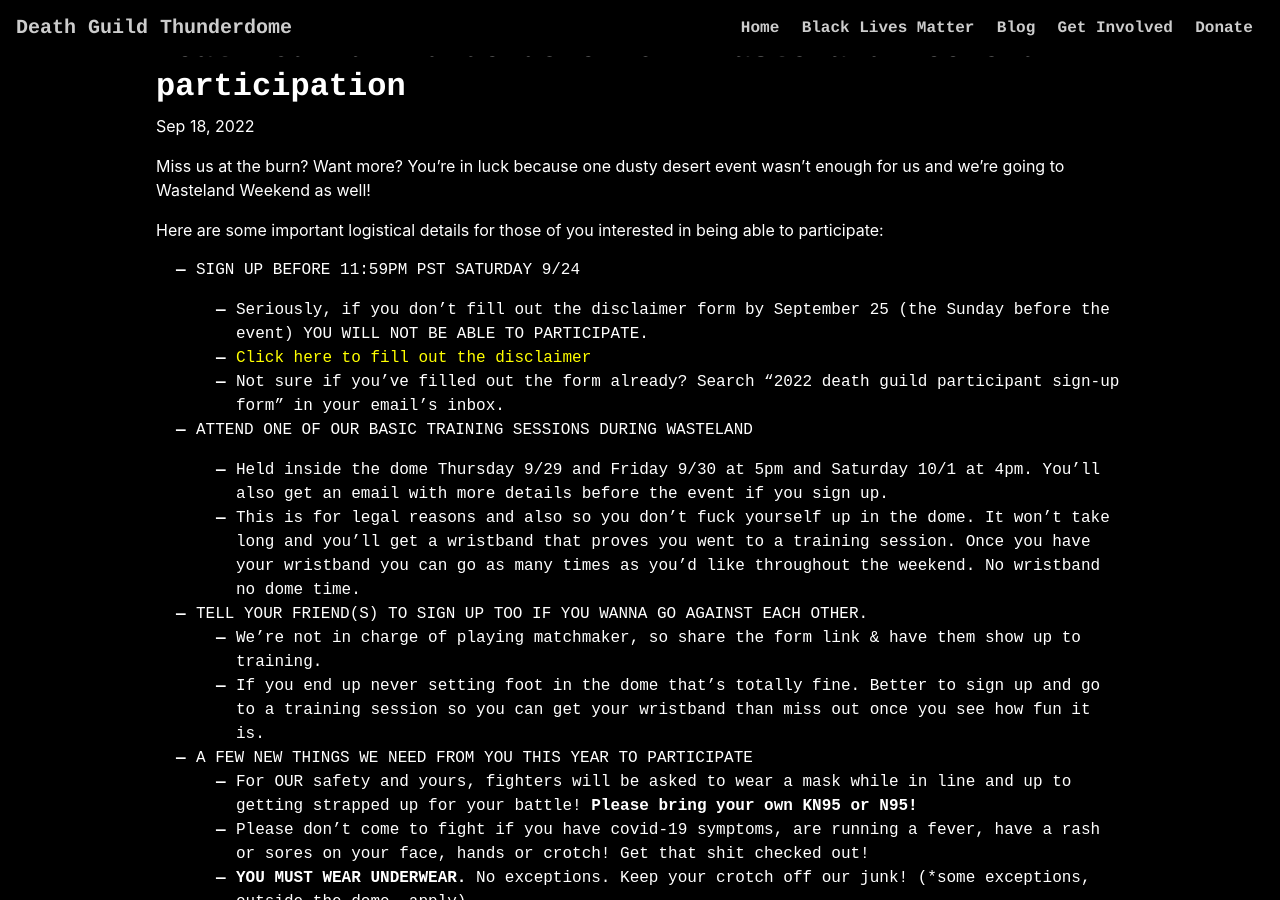
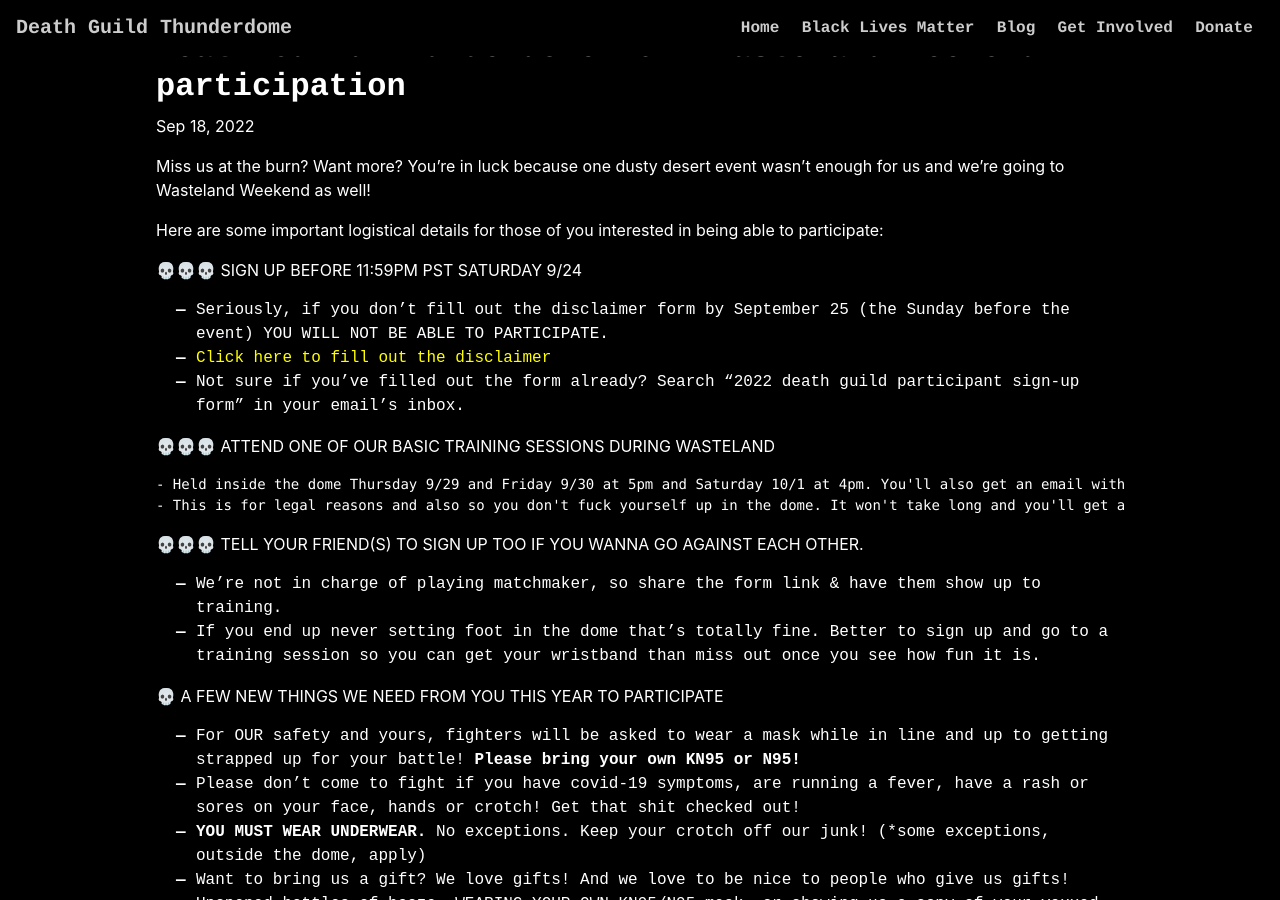
Before and after one commit to DeathGuildThunderdome/deathguildthunderdome.github.io, a Jekyll site: the page built from _posts/2022-09-18-Wasteland-Weekend-participation-rules-2022.markdown, in a window 1280 px wide and 900 px high, scrolled down 425 px. Built offline with Jekyll 4.4.1, drawn with Linux system fonts in a browser that asks for light colours; nearby versions of some CDN libraries.

Commit message:
More skulls, more formatting

```diff
--- a/_posts/2022-09-18-Wasteland-Weekend-participation-rules-2022.markdown
+++ b/_posts/2022-09-18-Wasteland-Weekend-participation-rules-2022.markdown
@@ -13,26 +13,27 @@ Miss us at the burn? Want more? You're in luck because one dusty desert event wa
 
 Here are some important logistical details for those of you interested in being able to participate:
 
-- SIGN UP BEFORE 11:59PM PST SATURDAY 9/24<br>
+💀💀💀 SIGN UP BEFORE 11:59PM PST SATURDAY 9/24
 
-    - Seriously, if you don't fill out the disclaimer form by September 25 (the Sunday before the event) YOU WILL NOT BE ABLE TO PARTICIPATE.
-    - [Click here to fill out the disclaimer](https://forms.gle/awgvKx4Bc9xGs7FM9)
-    - Not sure if you've filled out the form already? Search "2022 death guild participant sign-up form" in your email's inbox.<br>
+- Seriously, if you don't fill out the disclaimer form by September 25 (the Sunday before the event) YOU WILL NOT BE ABLE TO PARTICIPATE.
+- [Click here to fill out the disclaimer](https://forms.gle/awgvKx4Bc9xGs7FM9)
+- Not sure if you've filled out the form already? Search "2022 death guild participant sign-up form" in your email's inbox.
 
-- ATTEND ONE OF OUR BASIC TRAINING SESSIONS DURING WASTELAND<br>
+💀💀💀 ATTEND ONE OF OUR BASIC TRAINING SESSIONS DURING WASTELAND
 
     - Held inside the dome Thursday 9/29 and Friday 9/30 at 5pm and Saturday 10/1 at 4pm. You'll also get an email with more details before the event if you sign up.
-    - This is for legal reasons and also so you don't fuck yourself up in the dome. It won't take long and you'll get a wristband that proves you went to a training session. Once you have your wristband you can go as many times as you'd like throughout the weekend. No wristband no dome time.  <br>
+    - This is for legal reasons and also so you don't fuck yourself up in the dome. It won't take long and you'll get a wristband that proves you went to a training session. Once you have your wristband you can go as many times as you'd like throughout the weekend. No wristband no dome time.
 
-- TELL YOUR FRIEND(S) TO SIGN UP TOO IF YOU WANNA GO AGAINST EACH OTHER.<br>
-    - We're not in charge of playing matchmaker, so share the form link & have them show up to training.
-    - If you end up never setting foot in the dome that's totally fine. Better to sign up and go to a training session so you can get your wristband than miss out once you see how fun it is.<br>
+💀💀💀 TELL YOUR FRIEND(S) TO SIGN UP TOO IF YOU WANNA GO AGAINST EACH OTHER.
 
-- A FEW NEW THINGS WE NEED FROM YOU THIS YEAR TO PARTICIPATE<br>
-    - For OUR safety and yours, fighters will be asked to wear a mask while in line and up to getting strapped up for your battle! **Please bring your own KN95 or N95!**
-    - Please don’t come to fight if you have covid-19 symptoms, are running a fever, have a rash or sores on your face, hands or crotch!  Get that shit checked out!
-    - **YOU MUST WEAR UNDERWEAR.** No exceptions.  Keep your crotch off our junk! (*some exceptions, outside the dome, apply)
-    - Want to bring us a gift? We love gifts!  And we love to be nice to people who give us gifts! Unopened bottles of booze, WEARING YOUR OWN KN95/N95 mask, or showing us a copy of your vaxxed and boosted card are always appreciated and help your wait to fight get a little shorter!
+- We're not in charge of playing matchmaker, so share the form link & have them show up to training.
+- If you end up never setting foot in the dome that's totally fine. Better to sign up and go to a training session so you can get your wristband than miss out once you see how fun it is.<br>
+
+💀 A FEW NEW THINGS WE NEED FROM YOU THIS YEAR TO PARTICIPATE<br>
+- For OUR safety and yours, fighters will be asked to wear a mask while in line and up to getting strapped up for your battle! **Please bring your own KN95 or N95!**
+- Please don’t come to fight if you have covid-19 symptoms, are running a fever, have a rash or sores on your face, hands or crotch!  Get that shit checked out!
+- **YOU MUST WEAR UNDERWEAR.** No exceptions.  Keep your crotch off our junk! (*some exceptions, outside the dome, apply)
+- Want to bring us a gift? We love gifts!  And we love to be nice to people who give us gifts! Unopened bottles of booze, WEARING YOUR OWN KN95/N95 mask, or showing us a copy of your vaxxed and boosted card are always appreciated and help your wait to fight get a little shorter!
 
 See you in the wastes,
 Death Guild Thunderdome Crew 💀🤘🤘
```
